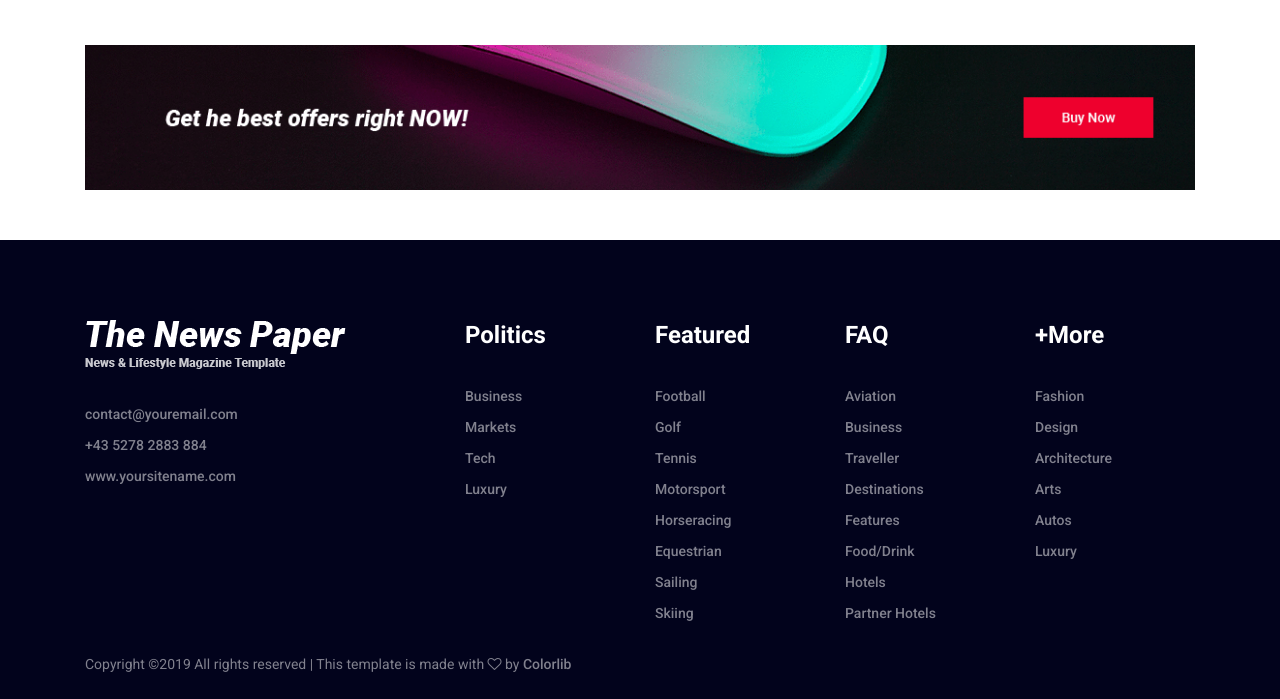
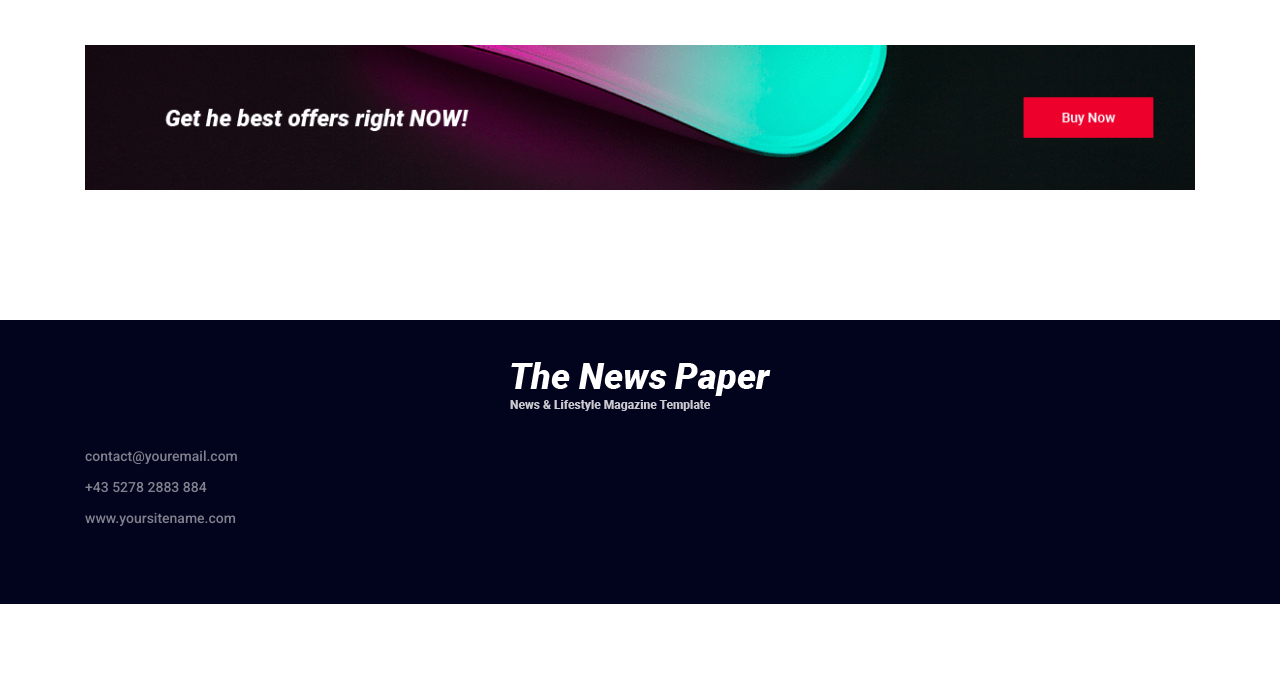
Before and after one commit to manish2074/news_project, a Django app: page /account/signup/ in a window 1280 px wide. Shown: the part 930-1629 px from the top of the page. After the commit the page ends 1534 px from the top, so only its background shows below. Run offline with Django 3.2, Linux system fonts and the light colour scheme; some libraries are stand-ins or nearby versions.

Commit message:
some changes

```diff
--- a/templates/partials/footer.html
+++ b/templates/partials/footer.html
@@ -4,108 +4,40 @@
     <!-- Main Footer Area -->
     <div class="main-footer-area">
         <div class="container">
-            <div class="row">
+
 
                 <!-- Footer Widget Area -->
-                <div class="col-12 col-sm-6 col-lg-4">
+
                     <div class="footer-widget-area mt-80">
                         <!-- Footer Logo -->
-                        <div class="footer-logo">
-                            <a href="index.html"><img src="{% static 'img/core-img/logo.png' %}" alt=""></a>
+
+                        <div class="text-center">
+                        <br>
+                        <br>
+
+                       <div class="footer-logo">
+                       <a href="index.html"><img src="{% static 'img/core-img/logo.png' %}" alt=""></a>
                         </div>
+                        </div>
+
+
+
                         <!-- List -->
                         <ul class="list">
                             <li><a href="mailto:contact@youremail.com">contact@youremail.com</a></li>
                             <li><a href="tel:+4352782883884">+43 5278 2883 884</a></li>
                             <li><a href="http://yoursitename.com">www.yoursitename.com</a></li>
                         </ul>
-                    </div>
-                </div>
+                 </div>
 
-                <!-- Footer Widget Area -->
-                <div class="col-12 col-sm-6 col-lg-2">
-                    <div class="footer-widget-area mt-80">
-                        <!-- Title -->
-                        <h4 class="widget-title">Politics</h4>
-                        <!-- List -->
-                        <ul class="list">
-                            <li><a href="#">Business</a></li>
-                            <li><a href="#">Markets</a></li>
-                            <li><a href="#">Tech</a></li>
-                            <li><a href="#">Luxury</a></li>
-                        </ul>
-                    </div>
-                </div>
 
-                <!-- Footer Widget Area -->
-                <div class="col-12 col-sm-4 col-lg-2">
-                    <div class="footer-widget-area mt-80">
-                        <!-- Title -->
-                        <h4 class="widget-title">Featured</h4>
-                        <!-- List -->
-                        <ul class="list">
-                            <li><a href="#">Football</a></li>
-                            <li><a href="#">Golf</a></li>
-                            <li><a href="#">Tennis</a></li>
-                            <li><a href="#">Motorsport</a></li>
-                            <li><a href="#">Horseracing</a></li>
-                            <li><a href="#">Equestrian</a></li>
-                            <li><a href="#">Sailing</a></li>
-                            <li><a href="#">Skiing</a></li>
-                        </ul>
-                    </div>
-                </div>
-
-                <!-- Footer Widget Area -->
-                <div class="col-12 col-sm-4 col-lg-2">
-                    <div class="footer-widget-area mt-80">
-                        <!-- Title -->
-                        <h4 class="widget-title">FAQ</h4>
-                        <!-- List -->
-                        <ul class="list">
-                            <li><a href="#">Aviation</a></li>
-                            <li><a href="#">Business</a></li>
-                            <li><a href="#">Traveller</a></li>
-                            <li><a href="#">Destinations</a></li>
-                            <li><a href="#">Features</a></li>
-                            <li><a href="#">Food/Drink</a></li>
-                            <li><a href="#">Hotels</a></li>
-                            <li><a href="#">Partner Hotels</a></li>
-                        </ul>
-                    </div>
-                </div>
-
-                <!-- Footer Widget Area -->
-                <div class="col-12 col-sm-4 col-lg-2">
-                    <div class="footer-widget-area mt-80">
-                        <!-- Title -->
-                        <h4 class="widget-title">+More</h4>
-                        <!-- List -->
-                        <ul class="list">
-                            <li><a href="#">Fashion</a></li>
-                            <li><a href="#">Design</a></li>
-                            <li><a href="#">Architecture</a></li>
-                            <li><a href="#">Arts</a></li>
-                            <li><a href="#">Autos</a></li>
-                            <li><a href="#">Luxury</a></li>
-                        </ul>
-                    </div>
-                </div>
-            </div>
         </div>
     </div>
 
+
+
     <!-- Bottom Footer Area -->
     <div class="bottom-footer-area">
-        <div class="container h-100">
-            <div class="row h-100 align-items-center">
-                <div class="col-12">
-                    <!-- Copywrite -->
-                    <p><!-- Link back to Colorlib can't be removed. Template is licensed under CC BY 3.0. -->
-Copyright &copy;<script>document.write(new Date().getFullYear());</script> All rights reserved | This template is made with <i class="fa fa-heart-o" aria-hidden="true"></i> by <a href="https://colorlib.com" target="_blank">Colorlib</a>
-<!-- Link back to Colorlib can't be removed. Template is licensed under CC BY 3.0. --></p>
-                </div>
-            </div>
-        </div>
+
     </div>
 </footer>
```
Also changed, not shown: news/admin.py (+5 -5 lines), news/models.py (+5 -5 lines), news/views.py (+5 -8 lines), templates/partials/content.html (+8 -23 lines), news/migrations/0007_auto_20191020_1720.py (added).
